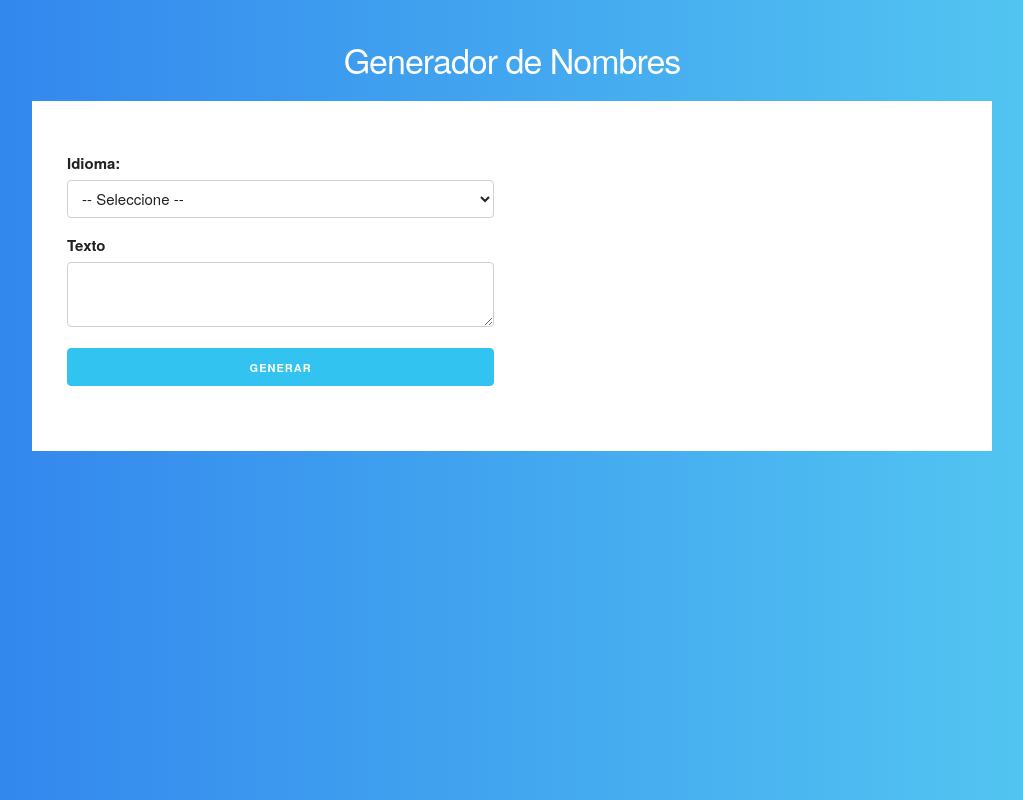
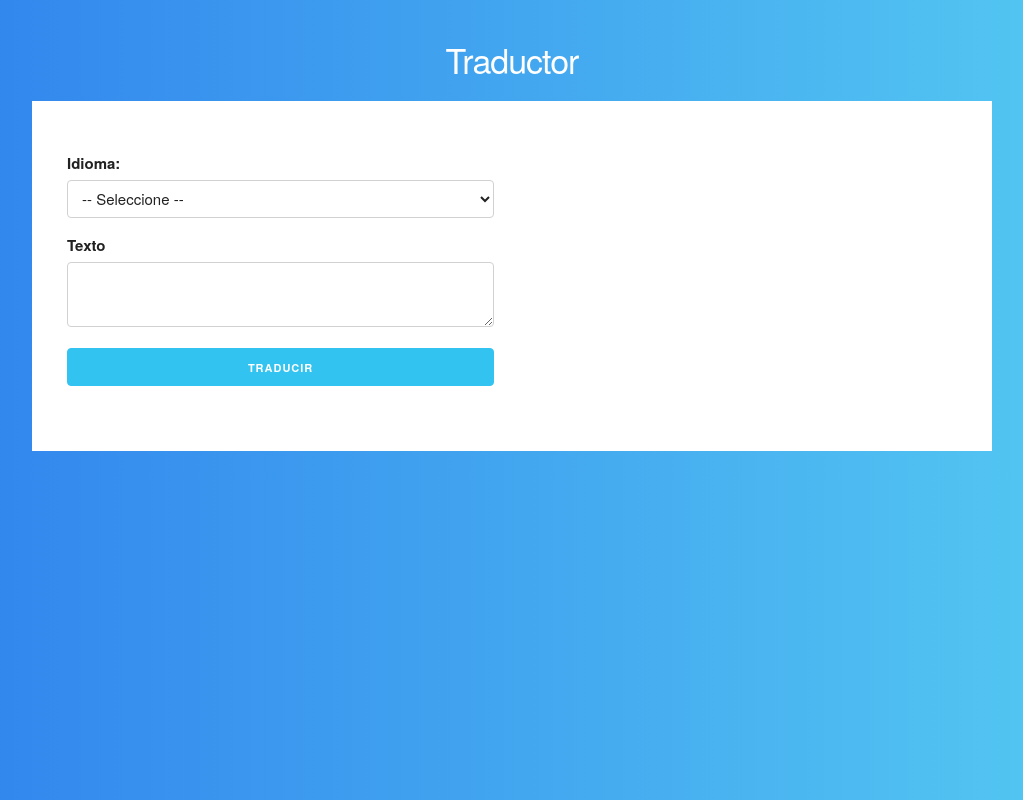
Before and after one commit to Lichos17/AJAX-JSON, a plain HTML site: page index.html in a window 1280 px wide. Shown: the whole page, without its empty margins (128-1151 px from the left). Drawn offline with nearby package versions, Linux system fonts and the light colour scheme.

Commit message:
Title was changed

```diff
--- a/index.html
+++ b/index.html
@@ -22,7 +22,7 @@
 <body>
     <div class="container">
         <div id="contenido" class="contenido">
-            <h1>Generador de Nombres</h1>
+            <h1>Traductor</h1>
             <form action="#" id="traducir">
                 <div class="row">
                     <div class="six columns">
@@ -37,7 +37,7 @@
                         </select>
                         <label for="Texto">Texto</label>
                         <textarea name="" id="texto" class="u-full-width"></textarea>
-                        <input class="button-primary u-full-width" type="submit" value="Generar">
+                        <input class="button-primary u-full-width" type="submit" value="Traducir">
                     </div>
 
                     <div class="six columns">
```
